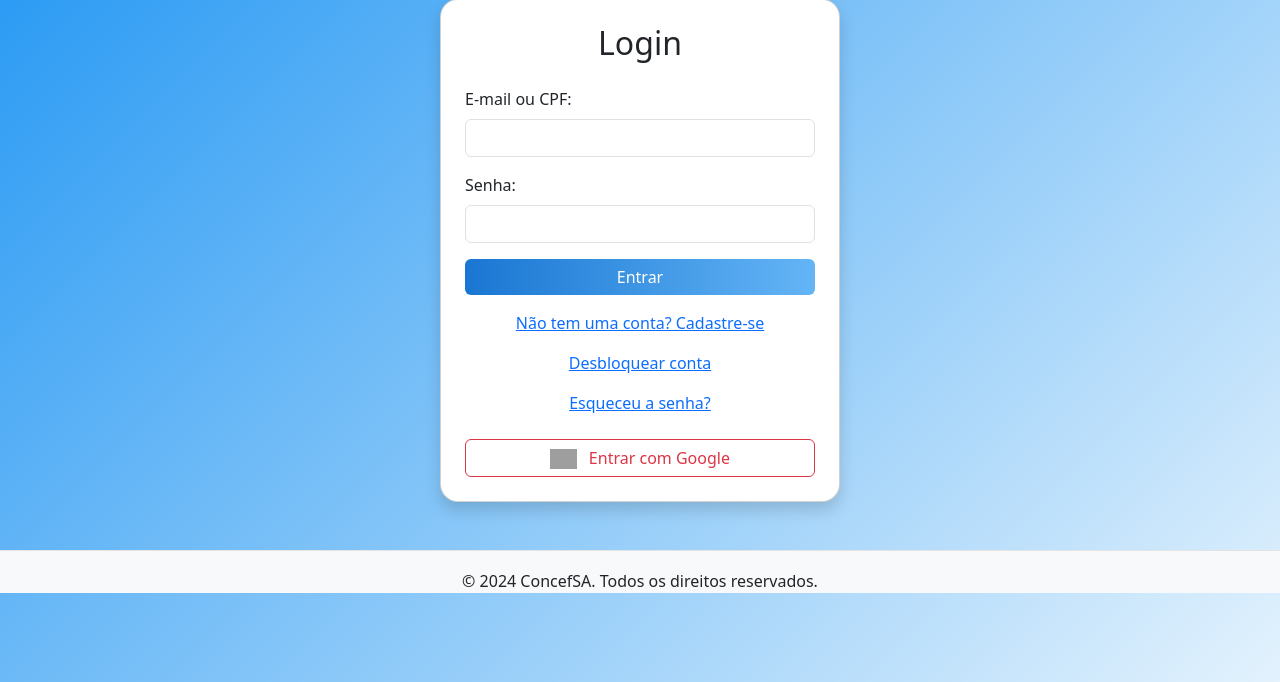
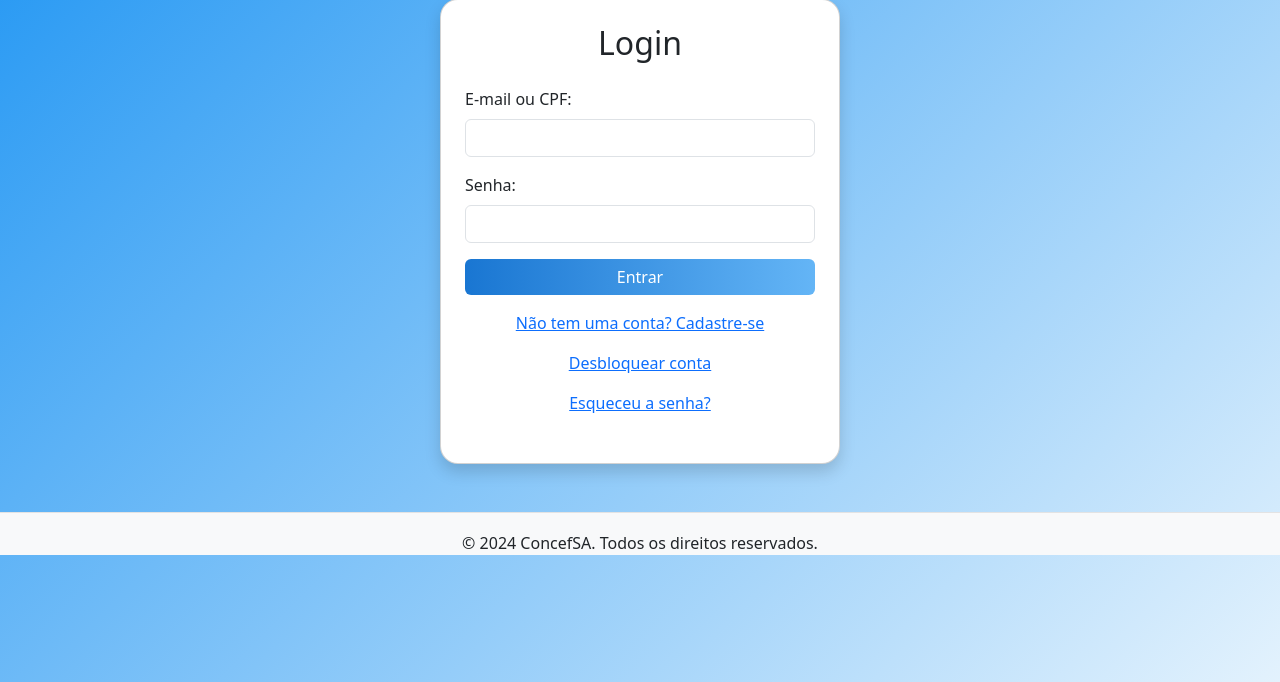
Before and after one commit to EliecinFH/App-Passagens, a Python web app: template templates/login.html in a window 1280 px wide. Shown: the part 118-800 px from the top of the page. Run offline with Jinja, Linux system fonts and the light colour scheme; the template is opened without the code that fills it, so the values that code supplies are empty; grey boxes are pictures that could not be loaded.

Commit message:
fix: remover link para login_google inexistente do template de login

```diff
--- a/templates/login.html
+++ b/templates/login.html
@@ -35,9 +35,9 @@
             <a href="{{ url_for('recuperar_senha') }}">Esqueceu a senha?</a>
         </div>
         <div class="mt-4 text-center">
-            <a href="{{ url_for('login_google') }}" class="btn btn-outline-danger w-100">
-                <img src="https://www.gstatic.com/firebasejs/ui/2.0.0/images/auth/google.svg" alt="Google" style="height:20px; margin-right:8px;"> Entrar com Google
-            </a>
+            {# <a href="{{ url_for('login_google') }}" class="btn btn-outline-danger w-100">
+                <span style="font-size:1.2em;">🔒</span> Entrar com Google
+            </a> #}
         </div>
     </div>
 </div>
```
